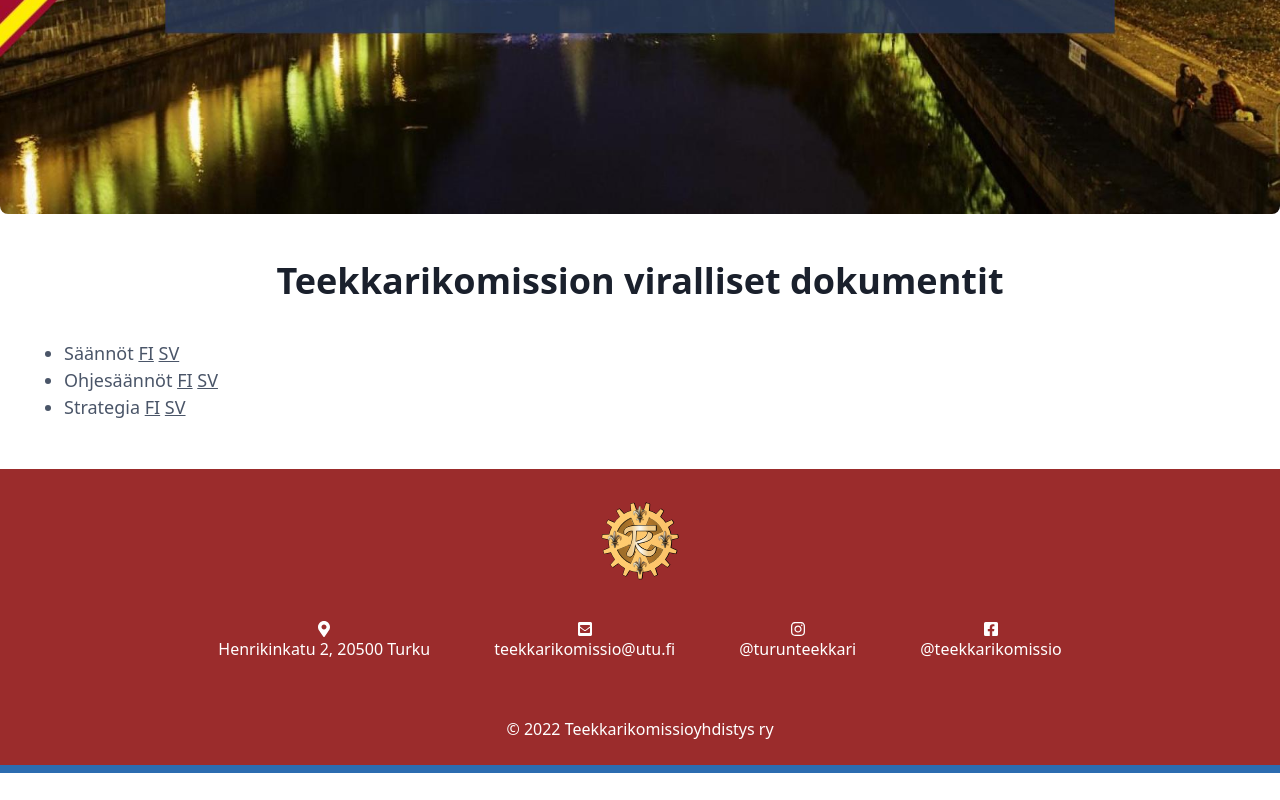
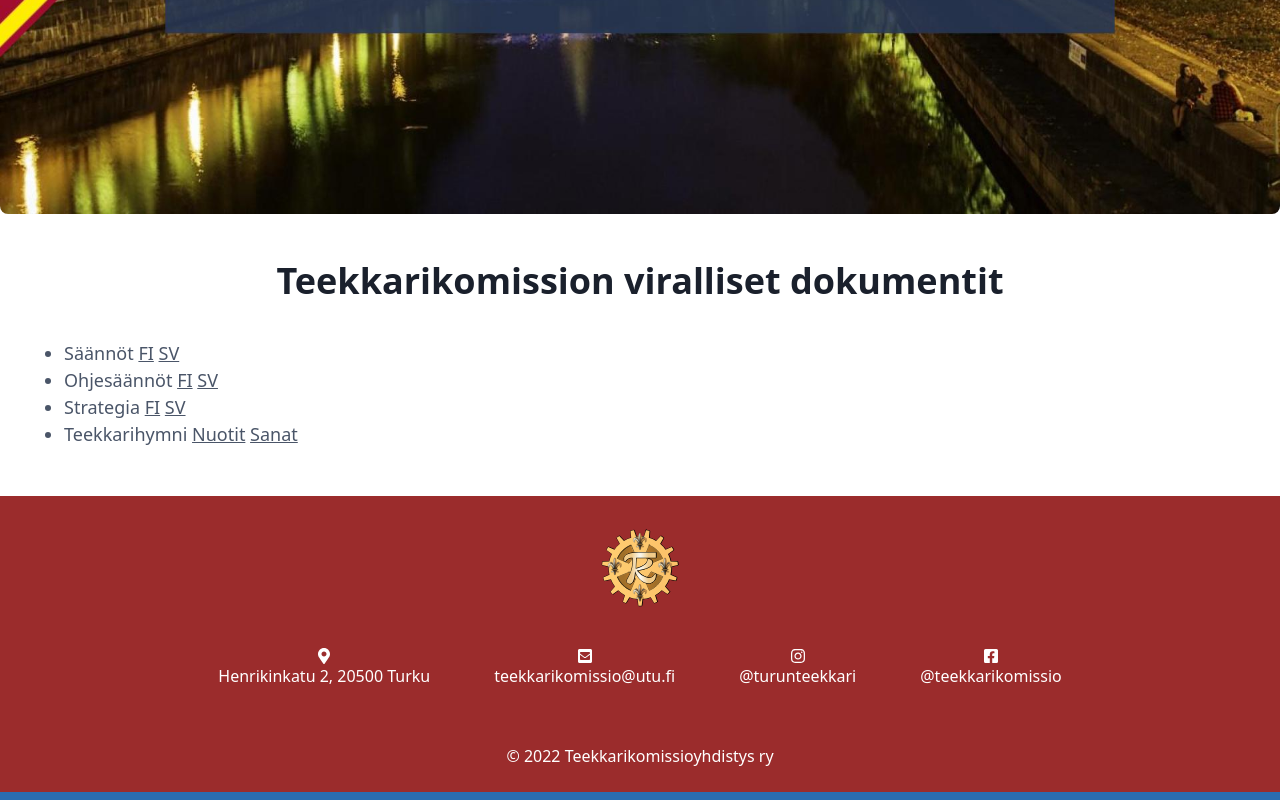
Before and after one commit to Teekkarikomissio/teekkarikomissio.fi, a Next.js app: page /fi/viralliset in a window 1280 px wide. Shown: the part 652-1452 px from the top of the page. Before the commit the page ends 1425 px from the top, so only its background shows below. Built offline with nearby package versions, Linux system fonts and the light colour scheme; what next would draw is missing.

Commit message:
Add hymn to Documents and info about it in Culture

```diff
--- a/pages/[lang]/kulttuuri.js
+++ b/pages/[lang]/kulttuuri.js
@@ -55,6 +55,9 @@
 
   return (
     <Layout titleKey={t('metaTitle')}>
+      <H1>{t('cultureHeading_neg1')}</H1>
+      <LongText>{t('cultureBody_neg1')}</LongText>
+      <LongText>{t('cultureBody_neg2')}</LongText>
       <iframe
         className="w-full min-h-iFrameHeight lg:rounded-lg lg:mt-16"
         src="https://www.youtube.com/embed/GB0Lkq7Om24"
--- a/pages/[lang]/viralliset.js
+++ b/pages/[lang]/viralliset.js
@@ -37,6 +37,13 @@
           {' '}
           <a className="underline" href="/strategia-sv.pdf">SV</a>
         </ListItem>
+        <ListItem>
+          {t('docsListItem4')}
+          {' '}
+          <a className="underline" href="/teekkarihymni_teknologhymn_notes.pdf">{t('docsListText')}</a>
+          {' '}
+          <a className="underline" href="/teekkarihymni_teknologhymn_lyrics.pdf">{t('docsListText1')}</a>
+        </ListItem>
       </ul>
     </Layout>
   );
--- a/static-translations/locales/fi/culture.js
+++ b/static-translations/locales/fi/culture.js
@@ -1,8 +1,11 @@
 export default {
   metaTitle: 'Kulttuuri',
+  cultureHeading_neg1: 'Teekkarihymni',
   cultureHeading: 'Jäynäkulttuuri',
   cultureHeading1: 'Kannanotto',
   cultureHeading2: 'Teekkarikomission tapahtumat',
+  cultureBody_neg1: 'Turku on vahvasti kaksikielinen opiskelukaupunki, kuten myös paikallinen teekkareiden kirjo. Päätimme yhdessä kiltojemme kanssa konkreettisesti juhlistaa tätä monimuotoisuutta. Vuosien 2022-2024 strategiamme mukaan onkin erityisen tärkeää kehittää entistä tiiviimpää yhteistyötä yliopistojen välillä ja oppia toistemme kulttuureista.',
+  cultureBody_neg2: 'Teekkarihymnillä on jo entuudestaan pieniä paikallisia eroja. Olemmekin hyvin tyytyväisiä yhteiseen ponnistukseemme turkulaisen teekkariyhteisön laulukulttuurin yhtenäistämiseksi. Tuloksena on uusi Turkulainen version Teekkarihymnistä, jossa perinteisen tavan sijaan, lauletaan säkeistö ensin kertaalleen suomeksi, jonka jälkeen lauletaan ruotsinkielinen säkeistö. Sanat ja nuotit löytyvät kohdasta Dokumentit.',
   cultureBody: 'Jäynäkilpailun tarkoituksena on vaalia jäynäperinteitä, edistää teekkarikulttuuria, kohottaa teekkarihenkeä ja edistää teekkaribrändin näkyvyyttä Turussa sekä tuottaa hyvää mieltä jäynän kaikilla vaikutusalueilla.',
   cultureBody1: 'Jäynän tarkoituksena on tuottaa hyväntahtoisesti riemua itselle, jäynän kohteelle ja suurelle yleisölle. Jäynä ei tosimielellä ota kantaa uskontoon tai politiikkaan. Se on luonteeltaan yllätyksellinen, tekniikan keinoja hyväksikäyttävä ja epäsovinnainen. Jäynä voi olla kestoltaan lyhyt tai pitkä.',
   cultureBody2: 'Jäynä ei solvaa, rienaa, turmele, varasta tai tuhoa. Jäynä ei aiheuta kenellekään taloudellisia, henkisiä tai fyysisiä vaikeuksia. Jäynä ei saa kohdistua millään muotoa poliisi- tai pelastusviranomaisiin eikä tuomariston jäseneen.',
--- a/static-translations/locales/fi/officialDocuments.js
+++ b/static-translations/locales/fi/officialDocuments.js
@@ -5,4 +5,7 @@
     docsListItem1: 'Säännöt',
     docsListItem2: 'Ohjesäännöt',
     docsListItem3: 'Strategia',
+    docsListItem4: 'Teekkarihymni',
+    docsListText: 'Nuotit',
+    docsListText1: 'Sanat',
 }
--- a/static-translations/locales/sv/culture.js
+++ b/static-translations/locales/sv/culture.js
@@ -1,8 +1,11 @@
 export default {
   metaTitle: 'Kultur',
+  cultureHeading_neg1: 'Teknologhymnen',
   cultureHeading: 'Jäynäkultur',
   cultureHeading1: 'Ställningsantagande',
   cultureHeading2: 'Teknologkommissionens evenemang',
+  cultureBody_neg1: 'Åbo är en starkt tvåspråkig studiestad, vilket också syns i det lokala teknologspektret. Vi bestämde oss tillsammans med våra föreningar, att på ett konkret sätt fira denna mångfald. Enligt vår strategi för åren 2022-2024 är det speciellt viktigt för oss att vidare utveckla fortsättningsvis tätare samarbete universiteten sins emellan och lära oss från varandras kulturer.',
+  cultureBody_neg2: 'Teknologhymnen har redan från tidigare små skillnader mellan olika regioner. Vi är väldigt nöjda med vår gemensamma satsning för att förena den åboländska teknologsångkulturen. Det har resulterat i en ny Åboländsk version av Teknologhymnen, där man till skillnad från den traditionella hymnen, först sjunger den finska versen en gång och sedan den svenska. Orden och noterna hittas från sektionen Dokument.',
   cultureBody: 'Syftet med jäynätävlingen är att värna om jäynätraditioner, befrämja teknologkulturen, förhöja teknologandan, göra teknologskapet mer synligt i Åbo och att sprida gott humör.',
   cultureBody1: 'Jäynändet har för avsikt att skapa glädje i all välmening för en själv, föremålet av jäynän och åskådarna. En jäynä tar inte ställning till religion eller politik på allvar men är till sin karaktär överraskande och okonventionell och utnyttjar tekniska knep.',
   cultureBody2: 'En jäynä ska inte förolämpa, förlöjliga, förstöra, stjäla eller skada. En jäynä ska inte förorsaka ekonomiska, juridiska, mentala eller fysiska svårigheter. En jäynä får under inga omständigheter vara riktad mot polis- eller räddningsmyndigheter eller jurymedlemmar.',
--- a/static-translations/locales/sv/officialDocuments.js
+++ b/static-translations/locales/sv/officialDocuments.js
@@ -5,4 +5,7 @@
     docsListItem1: 'Stadgar',
     docsListItem2: 'Arbetsordning',
     docsListItem3: 'Strategi',
+    docsListItem4: 'Teknologhymnen',
+    docsListText: 'Noter',
+    docsListText1: 'Ord',
 }
```
Also changed, not shown: 2 other files (tests, documents, lock files or other folders).
